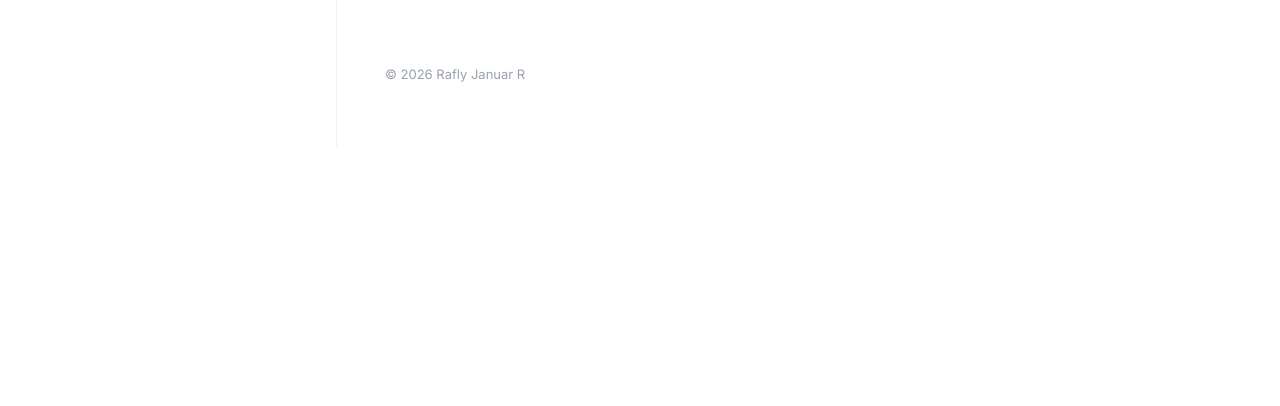
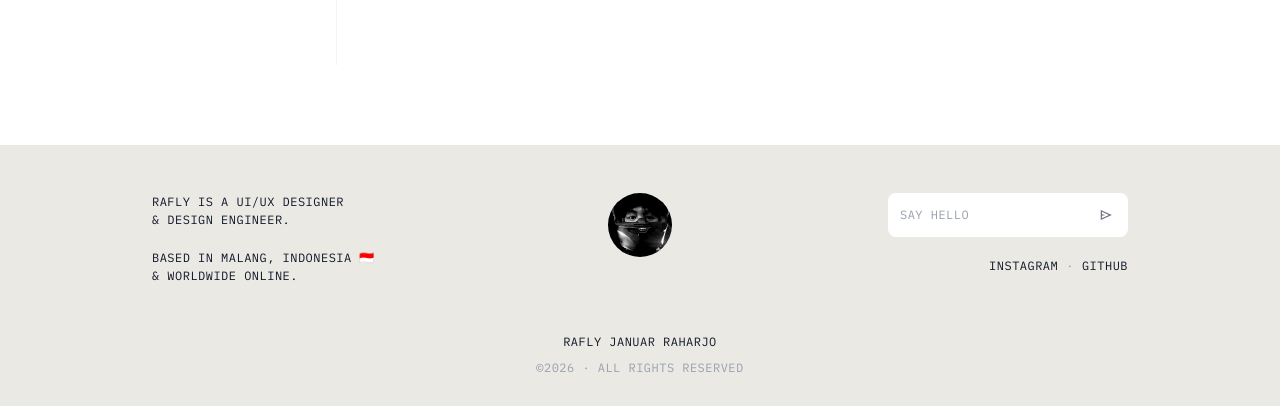
Before and after one commit to RaflyJanuarRaharjo/PortoRaf, a React (Vite) app: page /projects in a window 1280 px wide. Shown: the part 1153-1559 px from the top of the page. Before the commit the page ends 1381 px from the top, so only its background shows below. Built offline with nearby package versions, Linux system fonts and the light colour scheme.

Commit message:
New footer

```diff
--- a/index.html
+++ b/index.html
@@ -7,7 +7,7 @@
     <link rel="icon" href="/avatar.jpg" />
     <link rel="preconnect" href="https://fonts.googleapis.com" />
     <link rel="preconnect" href="https://fonts.gstatic.com" crossorigin />
-    <link href="https://fonts.googleapis.com/css2?family=Inter:wght@400;500;600&display=swap" rel="stylesheet" />
+    <link href="https://fonts.googleapis.com/css2?family=Inter:wght@400;500;600&family=IBM+Plex+Mono:wght@400;500&display=swap" rel="stylesheet" />
   </head>
   <body class="bg-white text-gray-900 antialiased min-h-screen">
     <div id="root"></div>
--- /dev/null
+++ b/src/components/Footer.jsx
@@ -0,0 +1,91 @@
+import { useState } from 'react'
+import { motion } from 'motion/react'
+import { footer } from '../data/footer'
+import { profile } from '../data/profile'
+import { reveal } from '../lib/motion'
+
+const gmail = (body) =>
+  `https://mail.google.com/mail/?view=cm&fs=1&to=${profile.email}` +
+  `&su=${encodeURIComponent(footer.ctaSubject)}` +
+  (body ? `&body=${encodeURIComponent(body)}` : '')
+
+export default function Footer() {
+  const [msg, setMsg] = useState('')
+  const socials = footer.socials.filter((s) => s.url && s.url !== '#')
+
+  const send = (e) => {
+    e.preventDefault()
+    window.open(gmail(msg.trim()), '_blank', 'noopener')
+    setMsg('')
+  }
+
+  return (
+    <motion.footer {...reveal} className="bg-[#ebe9e4] font-mono uppercase text-[12px] tracking-[0.04em] text-gray-900">
+      <div className="max-w-5xl mx-auto px-6 pt-12 pb-8">
+        <div className="grid grid-cols-1 md:grid-cols-3 gap-10 md:gap-6 items-start">
+          {/* Kiri */}
+          <div className="space-y-5 text-center md:text-left leading-[1.5] order-2 md:order-1">
+            {footer.left.map((lines) => (
+              <p key={lines[0]}>
+                {lines[0]}
+                <br />
+                {lines[1]}
+              </p>
+            ))}
+          </div>
+
+          {/* Tengah: logo */}
+          <div className="flex justify-center order-1 md:order-2">
+            <motion.img
+              src={profile.avatar}
+              alt={profile.name}
+              whileHover={{ rotate: -6, scale: 1.05 }}
+              transition={{ type: 'spring', stiffness: 300, damping: 15 }}
+              className="w-16 h-16 rounded-full object-cover grayscale contrast-125"
+            />
+          </div>
+
+          {/* Kanan: form + sosial */}
+          <div className="flex flex-col items-center md:items-end gap-5 order-3">
+            <form onSubmit={send} className="flex w-full max-w-[240px] items-center bg-white rounded-lg pl-3 pr-1.5 py-1.5">
+              <input
+                value={msg}
+                onChange={(e) => setMsg(e.target.value)}
+                placeholder={footer.ctaPlaceholder}
+                aria-label={footer.ctaPlaceholder}
+                className="flex-1 min-w-0 bg-transparent outline-none placeholder:text-gray-400 uppercase text-[12px] tracking-[0.04em] py-1"
+              />
+              <button
+                type="submit"
+                data-sfx
+                aria-label="Send"
+                className="w-8 h-8 flex items-center justify-center rounded-md text-gray-500 hover:text-gray-900 hover:bg-gray-100 transition-colors"
+              >
+                <svg width="14" height="14" viewBox="0 0 24 24" fill="currentColor"><path d="M3 20.5v-17L22 12 3 20.5Zm2-3.1L16.9 12 5 6.6v4.1l6 1.3-6 1.3v4.1Z" /></svg>
+              </button>
+            </form>
+
+            {socials.length > 0 && (
+              <nav className="flex items-center gap-2">
+                {socials.map((s, i) => (
+                  <span key={s.label} className="flex items-center gap-2">
+                    {i > 0 && <span className="text-gray-400">·</span>}
+                    <a href={s.url} target="_blank" rel="noopener" data-sfx className="hover:opacity-50 transition-opacity">
+                      {s.label}
+                    </a>
+                  </span>
+                ))}
+              </nav>
+            )}
+          </div>
+        </div>
+
+        {/* Bawah tengah */}
+        <div className="text-center mt-12 space-y-2">
+          <p>{footer.title}</p>
+          <p className="text-gray-400">©{footer.year} · All rights reserved</p>
+        </div>
+      </div>
+    </motion.footer>
+  )
+}
--- a/src/components/Layout.jsx
+++ b/src/components/Layout.jsx
@@ -1,6 +1,7 @@
 import { useEffect } from 'react'
 import { useScrollSpy } from '../hooks/useScrollSpy'
 import Sidebar from './Sidebar'
+import Footer from './Footer'
 
 // navItems & ids harus konstanta di luar komponen (supaya scroll spy tidak reset)
 // intro (opsional): tampil di atas navbar saat mobile, di kolom kanan saat desktop
@@ -18,6 +19,7 @@ export default function Layout({ navItems, ids, note, back, intro, children }) {
   }, [])
 
   return (
+    <>
     <div className="max-w-5xl mx-auto px-6 py-0 md:py-20 flex flex-col md:grid md:grid-cols-[10rem_minmax(0,42rem)]">
       {intro && (
         <div className="order-1 pt-12 md:pt-0 md:pb-0 md:col-start-2 md:row-start-1 md:border-l md:border-gray-100 md:pl-12 md:ml-6">
@@ -36,5 +38,7 @@ export default function Layout({ navItems, ids, note, back, intro, children }) {
         {children}
       </main>
     </div>
+    <Footer />
+    </>
   )
 }
--- /dev/null
+++ b/src/data/footer.js
@@ -0,0 +1,23 @@
+// Isi footer. Edit teks & link di sini.
+export const footer = {
+  // Kolom kiri (tiap item = satu paragraf, 2 baris)
+  left: [
+    ['Rafly is a UI/UX designer', '& design engineer.'],
+    ['Based in Malang, Indonesia 🇮🇩', '& worldwide online.'],
+  ],
+
+  // Form kanan: pengunjung tulis pesan -> terbuka Gmail ke email kamu
+  ctaPlaceholder: 'Say hello',
+  ctaSubject: 'Hello Rafly',
+
+  // Link sosial kanan bawah (url '#' = belum diisi, tidak ditampilkan)
+  socials: [
+    { label: 'Instagram', url: 'https://instagram.com/rafly_jnr' },
+    { label: 'LinkedIn', url: '#' }, // GANTI dengan link LinkedIn
+    { label: 'GitHub', url: 'https://github.com/RaflyJanuarRaharjo' },
+  ],
+
+  // Baris tengah bawah
+  title: 'Rafly Januar Raharjo',
+  year: '2026',
+}
--- a/src/index.css
+++ b/src/index.css
@@ -2,6 +2,7 @@
 
 @theme {
   --font-sans: 'Inter', ui-sans-serif, system-ui, sans-serif;
+  --font-mono: 'IBM Plex Mono', ui-monospace, monospace;
 }
 
 html {
--- a/src/pages/Home.jsx
+++ b/src/pages/Home.jsx
@@ -135,7 +135,6 @@ export default function Home() {
         </ShowMore>
       </Section>
 
-      <p className="text-[13px] text-gray-400 mb-16">© 2026 {profile.name}</p>
     </Layout>
   )
 }
--- a/src/pages/Projects.jsx
+++ b/src/pages/Projects.jsx
@@ -43,7 +43,6 @@ export default function Projects() {
         </Section>
       ))}
 
-      <p className="text-[13px] text-gray-400 mt-4 mb-16">© 2026 {profile.name}</p>
     </Layout>
   )
 }
```
